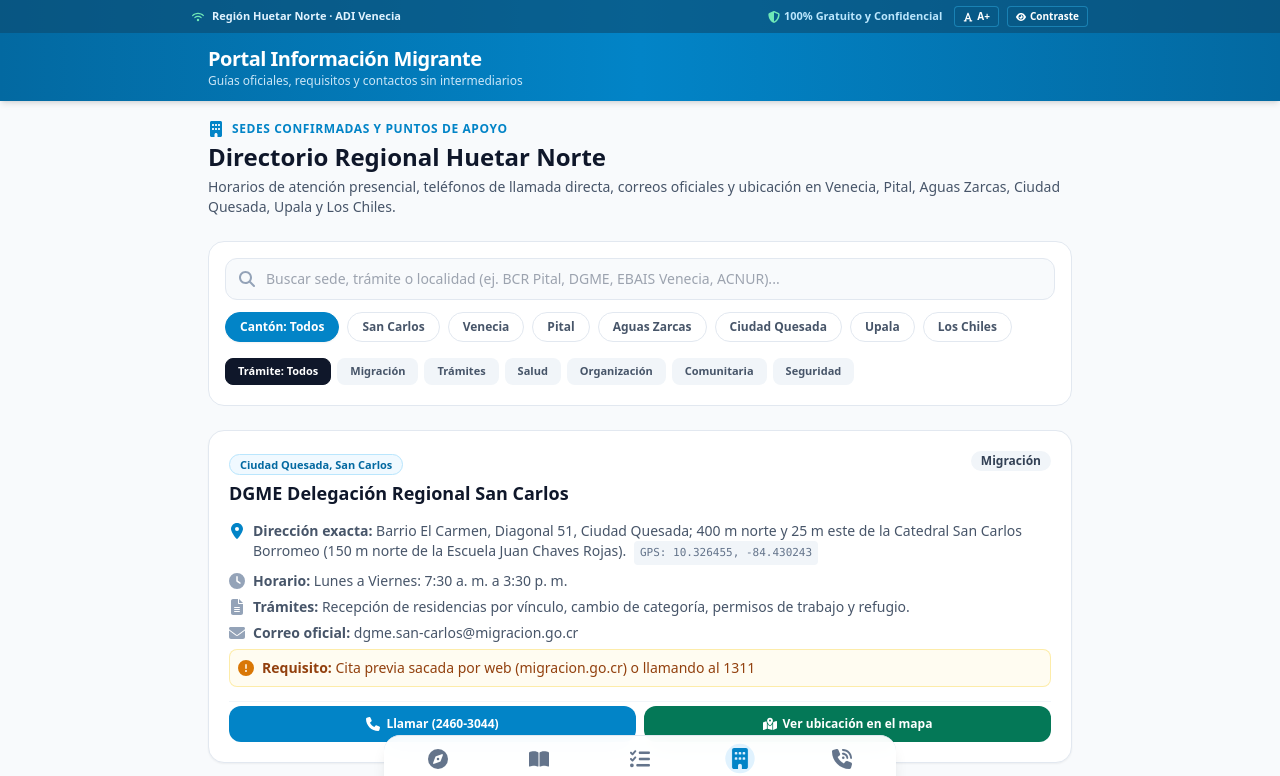
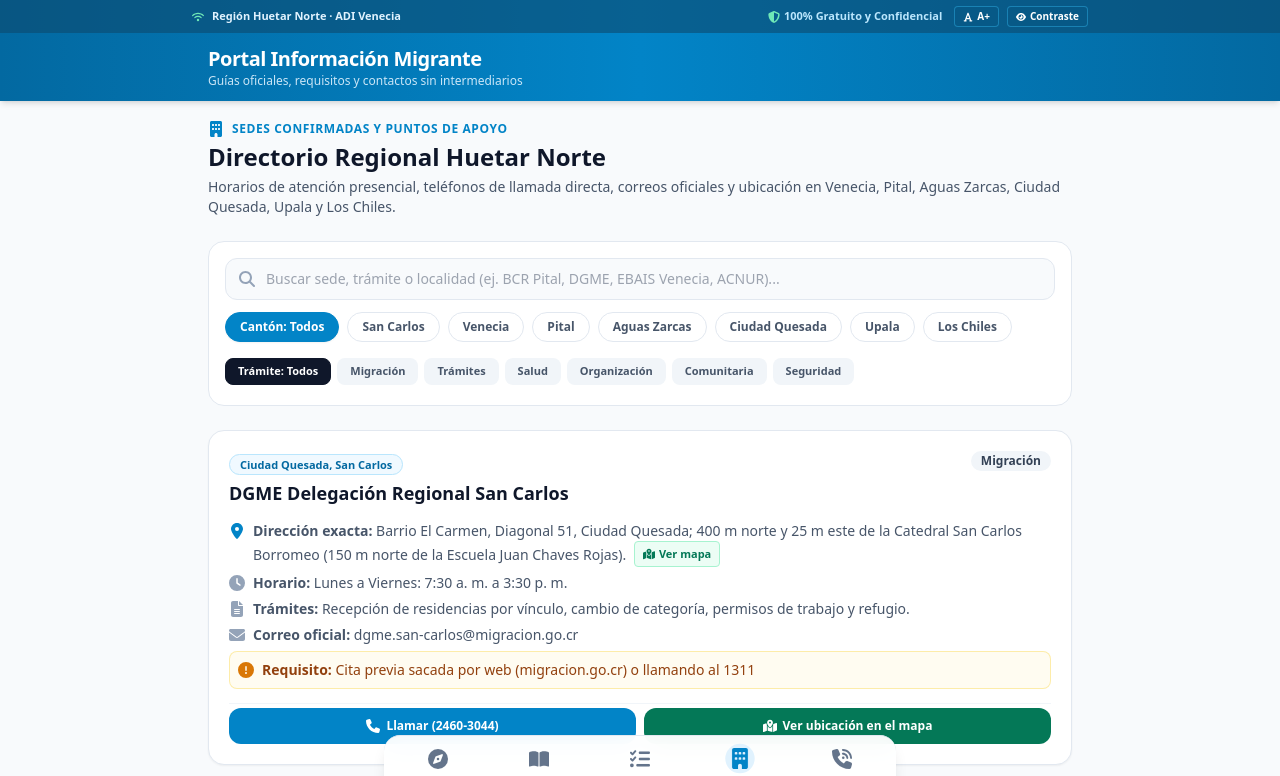
Before and after one commit to DaniSaborio/migracion_info_web, a Next.js app: page /directorio in a window 1280 px wide. Shown: the top 776 px of the page. Built offline with nearby package versions, Linux system fonts and the light colour scheme.

Commit message:
feat(directorio): reemplazar coordenadas visibles por enlaces directos al mapa en todas las sedes

```diff
--- a/src/app/directorio/page.jsx
+++ b/src/app/directorio/page.jsx
@@ -143,9 +143,17 @@ export default function DirectorioPage() {
                 <FaLocationDot className="w-4 h-4 text-brand-600 shrink-0 mt-0.5" />
                 <span>
                   <strong>Dirección exacta:</strong> {sede.direccion}{' '}
-                  <span className="inline-block text-[11px] font-mono text-slate-500 dark:text-slate-400 bg-slate-100 dark:bg-slate-800 px-1.5 py-0.5 rounded ml-1">
-                    GPS: {sede.coordenadas.lat}, {sede.coordenadas.lng}
-                  </span>
+                  {(sede.mapa_url || sede.coordenadas) && (
+                    <a
+                      href={sede.mapa_url || `https://maps.google.com/?q=${sede.coordenadas.lat},${sede.coordenadas.lng}`}
+                      target="_blank"
+                      rel="noopener noreferrer"
+                      className="inline-flex items-center gap-1 text-[11px] font-semibold text-emerald-700 dark:text-emerald-400 hover:underline bg-emerald-50 dark:bg-emerald-950/50 px-2 py-0.5 rounded border border-emerald-200 dark:border-emerald-800 ml-1 transition-colors"
+                    >
+                      <FaMapLocationDot className="w-3 h-3" />
+                      <span>Ver mapa</span>
+                    </a>
+                  )}
                 </span>
               </p>
               <p className="flex items-start gap-2">
--- a/src/data/directorio.json
+++ b/src/data/directorio.json
@@ -15,7 +15,8 @@
     "coordenadas": {
       "lat": 10.326455,
       "lng": -84.430243
-    }
+    },
+    "mapa_url": "https://maps.google.com/?q=10.326455,-84.430243"
   },
   {
     "id": "bcr_pital",
@@ -32,7 +33,8 @@
     "coordenadas": {
       "lat": 10.450108,
       "lng": -84.273931
-    }
+    },
+    "mapa_url": "https://maps.google.com/?q=10.450108,-84.273931"
   },
   {
     "id": "ccss_aguas_zarcas",
@@ -50,7 +52,8 @@
     "coordenadas": {
       "lat": 10.37803,
       "lng": -84.335331
-    }
+    },
+    "mapa_url": "https://maps.google.com/?q=10.37803,-84.335331"
   },
   {
     "id": "ebais_venecia",
@@ -67,7 +70,8 @@
     "coordenadas": {
       "lat": 10.353052,
       "lng": -84.268619
-    }
+    },
+    "mapa_url": "https://maps.google.com/?q=10.353052,-84.268619"
   },
   {
     "id": "adi_venecia",
@@ -84,7 +88,8 @@
     "coordenadas": {
       "lat": 10.35435,
       "lng": -84.273482
-    }
+    },
+    "mapa_url": "https://maps.google.com/?q=10.35435,-84.273482"
   },
   {
     "id": "fuerza_publica_venecia",
@@ -119,7 +124,8 @@
     "coordenadas": {
       "lat": 10.326482,
       "lng": -84.430958
-    }
+    },
+    "mapa_url": "https://maps.google.com/?q=10.326482,-84.430958"
   },
   {
     "id": "hospital_san_carlos",
@@ -136,7 +142,8 @@
     "coordenadas": {
       "lat": 10.343581,
       "lng": -84.432118
-    }
+    },
+    "mapa_url": "https://maps.google.com/?q=10.343581,-84.432118"
   },
   {
     "id": "fuerza_publica_ciudad_quesada",
@@ -173,7 +180,8 @@
     "coordenadas": {
       "lat": 10.899301,
       "lng": -85.017513
-    }
+    },
+    "mapa_url": "https://maps.google.com/?q=10.899301,-85.017513"
   },
   {
     "id": "dgme_los_chiles",
@@ -190,7 +198,8 @@
     "coordenadas": {
       "lat": 11.07368,
       "lng": -84.696133
-    }
+    },
+    "mapa_url": "https://maps.google.com/?q=11.07368,-84.696133"
   },
   {
     "id": "ebais_los_chiles",
@@ -207,7 +216,8 @@
     "coordenadas": {
       "lat": 11.031028,
       "lng": -84.711335
-    }
+    },
+    "mapa_url": "https://maps.google.com/?q=11.031028,-84.711335"
   },
   {
     "id": "oim_los_chiles",
@@ -224,6 +234,7 @@
     "coordenadas": {
       "lat": 11.033636,
       "lng": -84.714138
-    }
+    },
+    "mapa_url": "https://maps.google.com/?q=11.033636,-84.714138"
   }
 ]
```
Also changed, not shown: public/data/directorio.json (+22 -11 lines), public/data/directorio_instituciones.json (+22 -11 lines).
